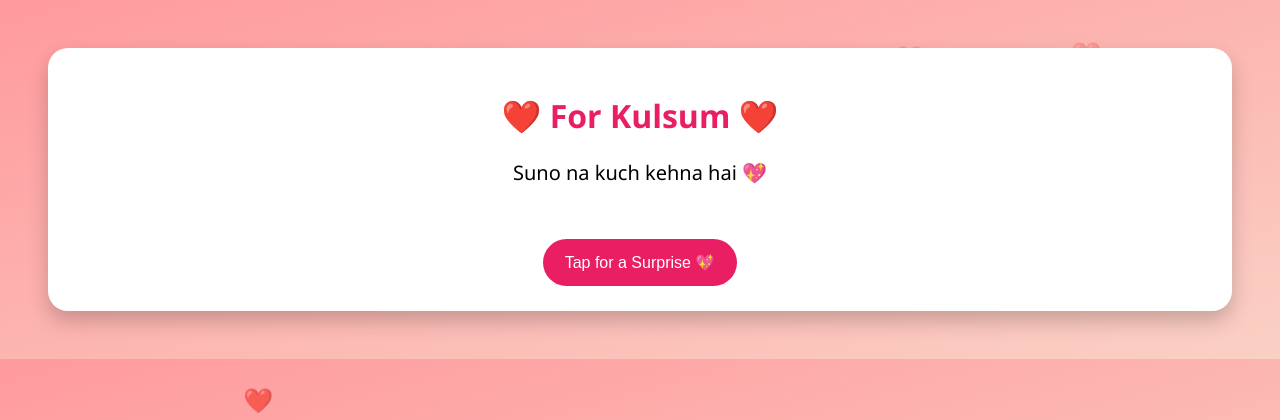
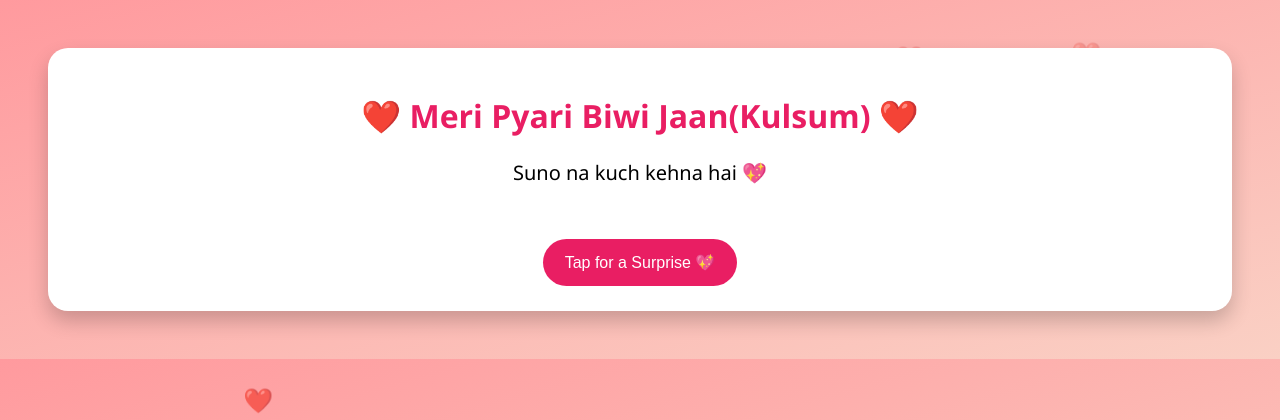
Before and after one commit to fahad3853/k, a Flask app: page / in a window 1280 px wide. Shown: the top 420 px of the page. Run offline with Flask 3, Linux system fonts and the light colour scheme.

Commit message:
Update index.html for improved message display

```diff
--- a/templates/index.html
+++ b/templates/index.html
@@ -1,7 +1,7 @@
 <!DOCTYPE html>
 <html>
 <head>
-    <title>Meri Pyari Biwi Jaan(Kulsum) ❤️</title>
+    <title>For Kulsum❤️</title>
     <meta name="viewport" content="width=device-width, initial-scale=1.0">
 
     <style>
@@ -71,7 +71,7 @@
     <div id="hearts"></div>
 
     <div class="card">
-        <h1>❤️ For Kulsum ❤️</h1>
+        <h1>❤️ Meri Pyari Biwi Jaan(Kulsum) ❤️</h1>
         <p class="message" id="message"></p>
         <button onclick="showMessage()">Tap for a Surprise 💖</button>
     </div>
```
